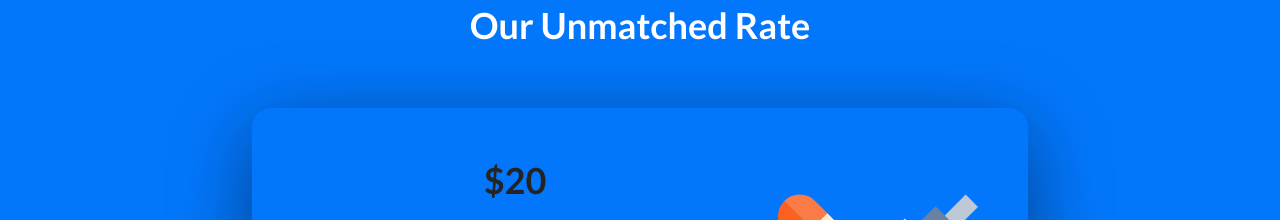
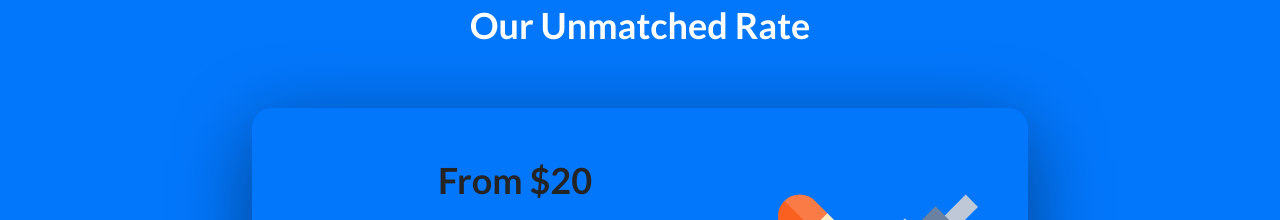
Before and after one commit to Sahdif/Wisdom-Academy-Final, a plain HTML site: page index.html in a window 1280 px wide. Shown: the part 1315-1535 px from the top of the page. Drawn offline with Linux system fonts and the light colour scheme.

Commit message:
edited rate

```diff
--- a/index.html
+++ b/index.html
@@ -105,7 +105,7 @@
             <div class="project__wrapper teaching__tab">
               <div class="service__descriptions price__explanation white__text">
 
-                <h1>$20</h1>
+                <h1>From $20</h1>
                 <h2>Per Hour</h2>
 
                   <br>
--- a/styles.css
+++ b/styles.css
@@ -930,5 +930,5 @@ margin-bottom: 20px;
   .nav__link--anchor-primary {
     padding: 8px 7px;
 }
-
+    margin: 0 12px;
 }
```
